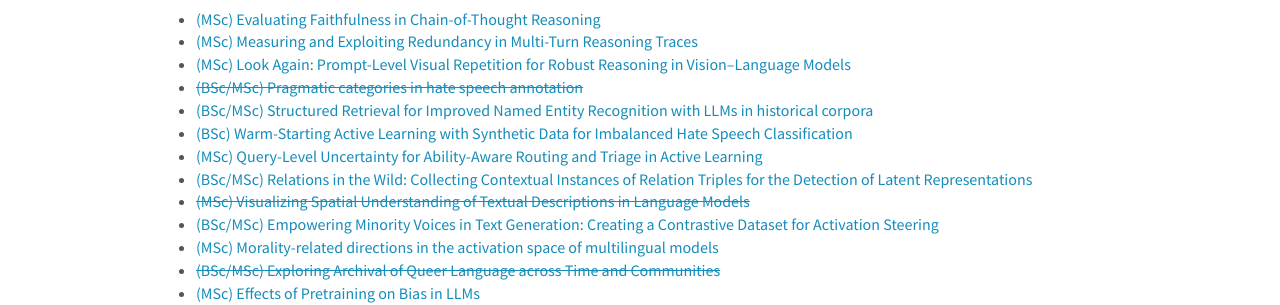
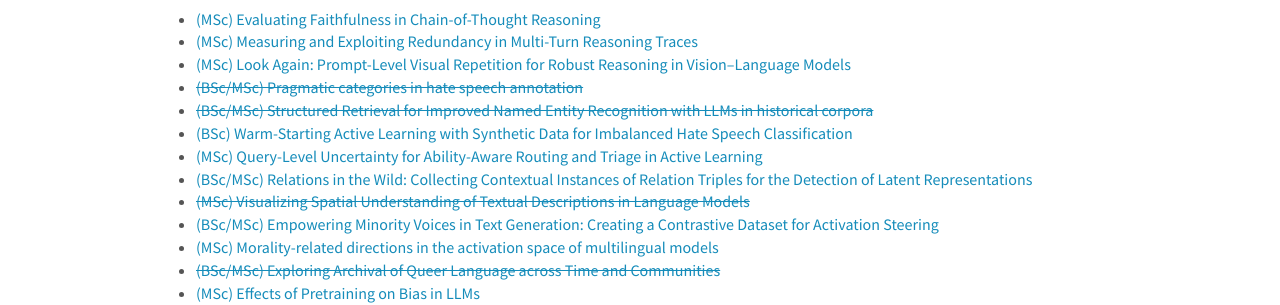
Before and after one commit to cisnlp/cisnlp.github.io, a Jekyll site: the page built from _pages/openings.md, in a window 1280 px wide. Shown: the part 420-725 px from the top of the page. Built offline with Jekyll 4.4.1, drawn with Linux system fonts in a browser that asks for light colours; nearby versions of some CDN libraries; comment, search, counter and statistics services are not loaded.

```diff
--- a/_pages/openings.md
+++ b/_pages/openings.md
@@ -25,7 +25,7 @@ Presently we have open BSc/MSc thesis positions in the following areas. Kindly a
 - [(MSc) Measuring and Exploiting Redundancy in Multi-Turn Reasoning Traces]({{ site.baseurl }}/thesis_proposals/2026/Ali-2026-Project-1.pdf)
 - [(MSc) Look Again: Prompt-Level Visual Repetition for Robust Reasoning in Vision–Language Models]({{ site.baseurl }}/thesis_proposals/2026/Ali-2026-Project-2.pdf)
 - [~~(BSc/MSc) Pragmatic categories in hate speech annotation~~]({{ site.baseurl }}/thesis_proposals/2026/Axel-2026-Project-1.pdf)
-- [(BSc/MSc) Structured Retrieval for Improved Named Entity Recognition with LLMs in historical corpora]({{ site.baseurl }}/thesis_proposals/2026/Axel-2026-Project-2.pdf)
+- [~~(BSc/MSc) Structured Retrieval for Improved Named Entity Recognition with LLMs in historical corpora~~]({{ site.baseurl }}/thesis_proposals/2026/Axel-2026-Project-2.pdf)
 - [(BSc) Warm-Starting Active Learning with Synthetic Data for Imbalanced Hate Speech Classification]({{ site.baseurl }}/thesis_proposals/2026/Dawar-2026-Project-1.pdf)
 - [(MSc) Query-Level Uncertainty for Ability-Aware Routing and Triage in Active Learning]({{ site.baseurl }}/thesis_proposals/2026/Dawar-2026-Project-2.pdf)
 - [(BSc/MSc) Relations in the Wild: Collecting Contextual Instances of Relation Triples for the Detection of Latent Representations]({{ site.baseurl }}/thesis_proposals/2026/Lea-2026-Project-1.pdf)
```
